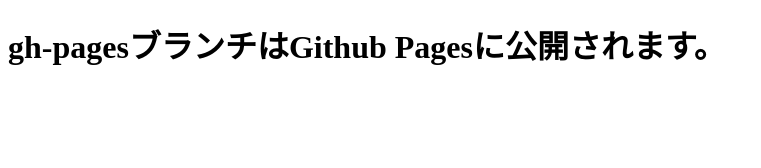
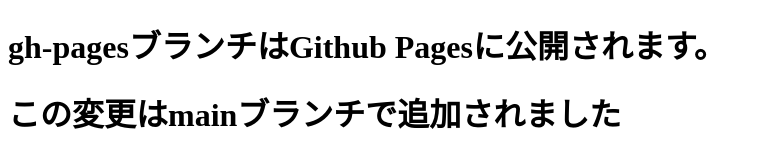
Before and after one commit to wamola-888/git-study, a plain HTML site: page index.html in a window 1280 px wide. Shown: the whole page, without its empty margins (0-761 px from the left). Drawn offline with Linux system fonts and the light colour scheme.

Commit message:
mainのindex.htmlに追記

```diff
--- a/index.html
+++ b/index.html
@@ -8,5 +8,7 @@
   </head>
   <body>
     <h1>gh-pagesブランチはGithub Pagesに公開されます。</h1>
+    <h1>この変更はmainブランチで追加されました</h1>
+
   </body>
 </html>
```
